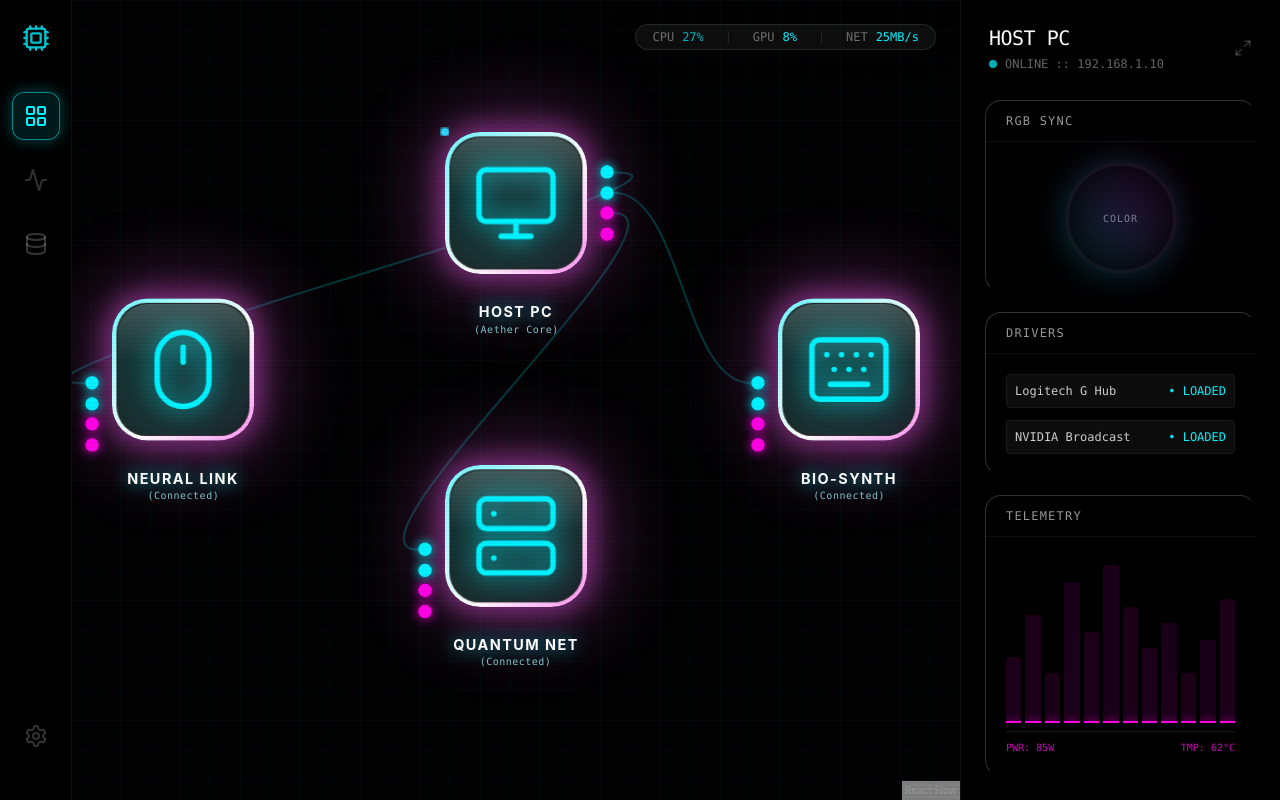
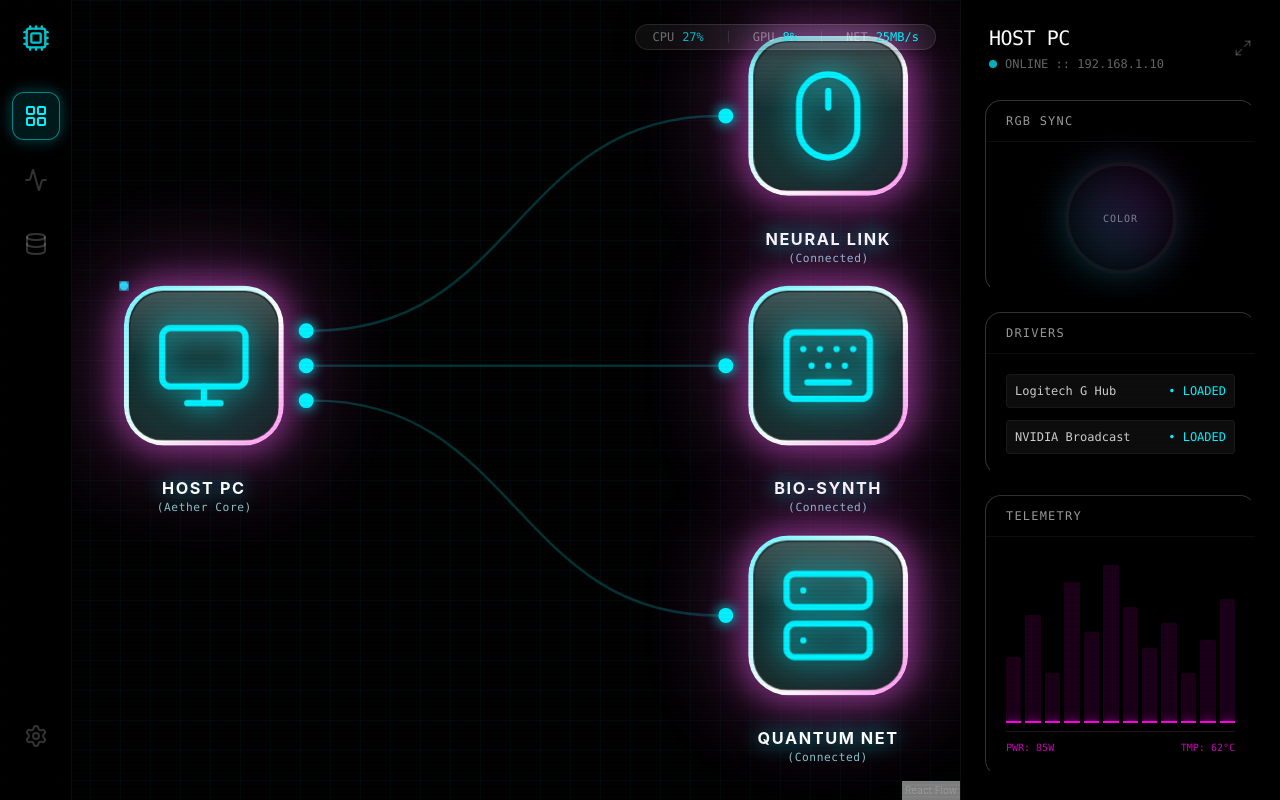
Before and after one commit to nakadp/ContralCenter, a React (Vite) app: page / in a window 1280 px wide. Built offline with nearby package versions, Linux system fonts and the light colour scheme.

Commit message:
将mock模式下的右侧组件统一为了同样的配置

```diff
--- a/src/components/HostNode.tsx
+++ b/src/components/HostNode.tsx
@@ -1,12 +1,17 @@
-import React from 'react';
-import { Handle, Position, type NodeProps } from '@xyflow/react';
+import { Handle, Position, type NodeProps, type Node } from '@xyflow/react';
 import { Monitor } from 'lucide-react';
-import { motion } from 'framer-motion';
+import { motion, type Variants } from 'framer-motion';
+
+// Define data interface
+interface HostNodeData extends Record<string, unknown> {
+    label: string;
+    ports?: string[];
+}
 
 // v9.0 Variants: "Straight Flow"
 // 1. Flowing Gradient Border Animation
 // Strong movement of the light beam around the border
-const strokeFlowVariants = {
+const strokeFlowVariants: Variants = {
     animate: {
         backgroundPosition: ["0% 50%", "100% 50%", "0% 50%"],
         transition: { duration: 3, repeat: Infinity, ease: "linear" }
@@ -15,7 +20,7 @@ const strokeFlowVariants = {
 
 // 2. Pulse Glow (Ambient)
 // Staged blur levels for depth - Increased by 20%
-const ambientGlowVariants = {
+const ambientGlowVariants: Variants = {
     animate: {
         boxShadow: [
             "0 0 24px 6px rgba(0, 242, 255, 0.5), 0 0 72px 18px rgba(0, 242, 255, 0.3)",
@@ -26,7 +31,9 @@ const ambientGlowVariants = {
     }
 };
 
-const HostNode = ({ data }: NodeProps) => {
+const HostNode = ({ data }: NodeProps<Node<HostNodeData>>) => {
+    const ports = data.ports || ['port-0', 'port-1', 'port-2'];
+
     return (
         <div className="flex flex-col items-center gap-3 relative group z-10">
 
@@ -72,23 +79,17 @@ const HostNode = ({ data }: NodeProps) => {
                 </motion.div>
 
                 {/* 5. Extruded Ports */}
-                <div className="absolute top-0 h-full -right-6 flex flex-col justify-evenly py-6 z-30">
-                    {[0, 1, 2, 3].map((i) => {
-                        const isTop = i < 2;
-                        const colorClass = isTop ? 'bg-[#00f2ff] shadow-[0_0_10px_#00f2ff]' : 'bg-[#ff00e5] shadow-[0_0_10px_#ff00e5]';
-                        const borderColor = isTop ? 'border-[#00f2ff]' : 'border-[#ff00e5]';
-
-                        return (
-                            <Handle
-                                key={i}
-                                type="source"
-                                position={Position.Right}
-                                id={`port-${i}`}
-                                className={`!relative !w-3 !h-3 rounded-full !border-[1.5px] ${borderColor} ${colorClass} transition-transform hover:scale-150`}
-                                style={{ right: 'auto', top: 'auto', transform: 'none' }}
-                            />
-                        );
-                    })}
+                <div className="absolute top-0 h-full -right-6 flex flex-col justify-center gap-4 py-6 z-30">
+                    {ports.map((portId) => (
+                        <Handle
+                            key={portId}
+                            type="source"
+                            position={Position.Right}
+                            id={portId}
+                            className="!relative !w-3 !h-3 rounded-full !border-[1.5px] border-[#00f2ff] bg-[#00f2ff] shadow-[0_0_10px_#00f2ff] transition-transform hover:scale-150"
+                            style={{ right: 'auto', top: 'auto', transform: 'none' }}
+                        />
+                    ))}
                 </div>
             </div>
 
--- a/src/components/PeripheralNode.tsx
+++ b/src/components/PeripheralNode.tsx
@@ -75,23 +75,14 @@ const PeripheralNode = ({ data }: NodeProps<Node<PeripheralNodeData>>) => {
                 </motion.div>
 
                 {/* 5. Connection Handles (Left Side) - Updated to Left */}
-                <div className="absolute top-0 h-full -left-6 flex flex-col justify-evenly py-6 z-30">
-                    {[0, 1, 2, 3].map((i) => {
-                        const isTop = i < 2;
-                        const colorClass = isTop ? 'bg-[#00f2ff] shadow-[0_0_10px_#00f2ff]' : 'bg-[#ff00e5] shadow-[0_0_10px_#ff00e5]';
-                        const borderColor = isTop ? 'border-[#00f2ff]' : 'border-[#ff00e5]';
-
-                        return (
-                            <Handle
-                                key={i}
-                                type="target"
-                                position={Position.Left}
-                                id={`port-${i}`}
-                                className={`!relative !w-3 !h-3 rounded-full !border-[1.5px] ${borderColor} ${colorClass} transition-transform hover:scale-150`}
-                                style={{ left: 'auto', right: 'auto', transform: 'none' }}
-                            />
-                        );
-                    })}
+                <div className="absolute top-1/2 -translate-y-1/2 -left-6 flex flex-col justify-center items-center z-30">
+                    <Handle
+                        type="target"
+                        position={Position.Left}
+                        id="port-0"
+                        className="!relative !w-3 !h-3 rounded-full !border-[1.5px] border-[#00f2ff] bg-[#00f2ff] shadow-[0_0_10px_#00f2ff] transition-transform hover:scale-150"
+                        style={{ left: 'auto', right: 'auto', transform: 'none' }}
+                    />
                 </div>
             </div>
 
--- a/src/components/Topology/TopologyMap.tsx
+++ b/src/components/Topology/TopologyMap.tsx
@@ -6,20 +6,64 @@ import HostNode from '../HostNode';
 import PeripheralNode from '../PeripheralNode';
 import PulseEdge from '../PulseEdge';
 
-const initialNodes: Node[] = [
-    { id: 'host', position: { x: 0, y: 0 }, data: { label: 'HOST PC' }, type: 'host' },
-    { id: 'p1', position: { x: -300, y: 150 }, data: { label: 'NEURAL LINK', icon: 'mouse' }, type: 'peripheral' },
-    { id: 'p2', position: { x: 300, y: 150 }, data: { label: 'BIO-SYNTH', icon: 'keyboard' }, type: 'peripheral' },
-    { id: 'p3', position: { x: 0, y: 300 }, data: { label: 'QUANTUM NET', icon: 'dock' }, type: 'peripheral' },
+// Define the peripherals data
+const peripheralsData = [
+    { id: 'p1', label: 'NEURAL LINK', icon: 'mouse' },
+    { id: 'p2', label: 'BIO-SYNTH', icon: 'keyboard' },
+    { id: 'p3', label: 'QUANTUM NET', icon: 'dock' },
 ];
 
-const edgeStyle = { stroke: '#00f2ff', strokeWidth: 2 };
+const LAYOUT = {
+    HOST_X: 0,
+    DEVICE_X: 500,
+    VERTICAL_SPACING: 200, // Adjust spacing as needed
+};
 
-const initialEdges: Edge[] = [
-    { id: 'e1-host', source: 'host', sourceHandle: 'port-0', target: 'p1', targetHandle: 'port-0', type: 'pulse', style: edgeStyle },
-    { id: 'e2-host', source: 'host', sourceHandle: 'port-1', target: 'p2', targetHandle: 'port-0', type: 'pulse', style: edgeStyle },
-    { id: 'e3-host', source: 'host', sourceHandle: 'port-2', target: 'p3', targetHandle: 'port-0', type: 'pulse', style: edgeStyle },
-];
+// Helper: Generate Layout
+const generateLayout = () => {
+    const count = peripheralsData.length;
+    const totalHeight = (count - 1) * LAYOUT.VERTICAL_SPACING;
+    const startY = -totalHeight / 2;
+
+    const hostPorts = peripheralsData.map((_, i) => `port-${i}`);
+
+    const hostNode: Node = {
+        id: 'host',
+        position: { x: LAYOUT.HOST_X, y: 0 }, // Host always centered vertically relative to cluster center
+        data: {
+            label: 'HOST PC',
+            ports: hostPorts
+        },
+        type: 'host',
+    };
+
+    const peripheralNodes: Node[] = peripheralsData.map((p, i) => ({
+        id: p.id,
+        position: {
+            x: LAYOUT.DEVICE_X,
+            y: startY + i * LAYOUT.VERTICAL_SPACING
+        },
+        data: { label: p.label, icon: p.icon },
+        type: 'peripheral',
+    }));
+
+    const edges: Edge[] = peripheralsData.map((p, i) => ({
+        id: `e-${p.id}`,
+        source: 'host',
+        sourceHandle: `port-${i}`,
+        target: p.id,
+        targetHandle: 'port-0',
+        type: 'pulse',
+        style: { stroke: '#00f2ff', strokeWidth: 2 },
+    }));
+
+    return {
+        initialNodes: [hostNode, ...peripheralNodes],
+        initialEdges: edges,
+    };
+};
+
+const { initialNodes, initialEdges } = generateLayout();
 
 export default function TopologyMap() {
     const [nodes, , onNodesChange] = useNodesState(initialNodes);
```
